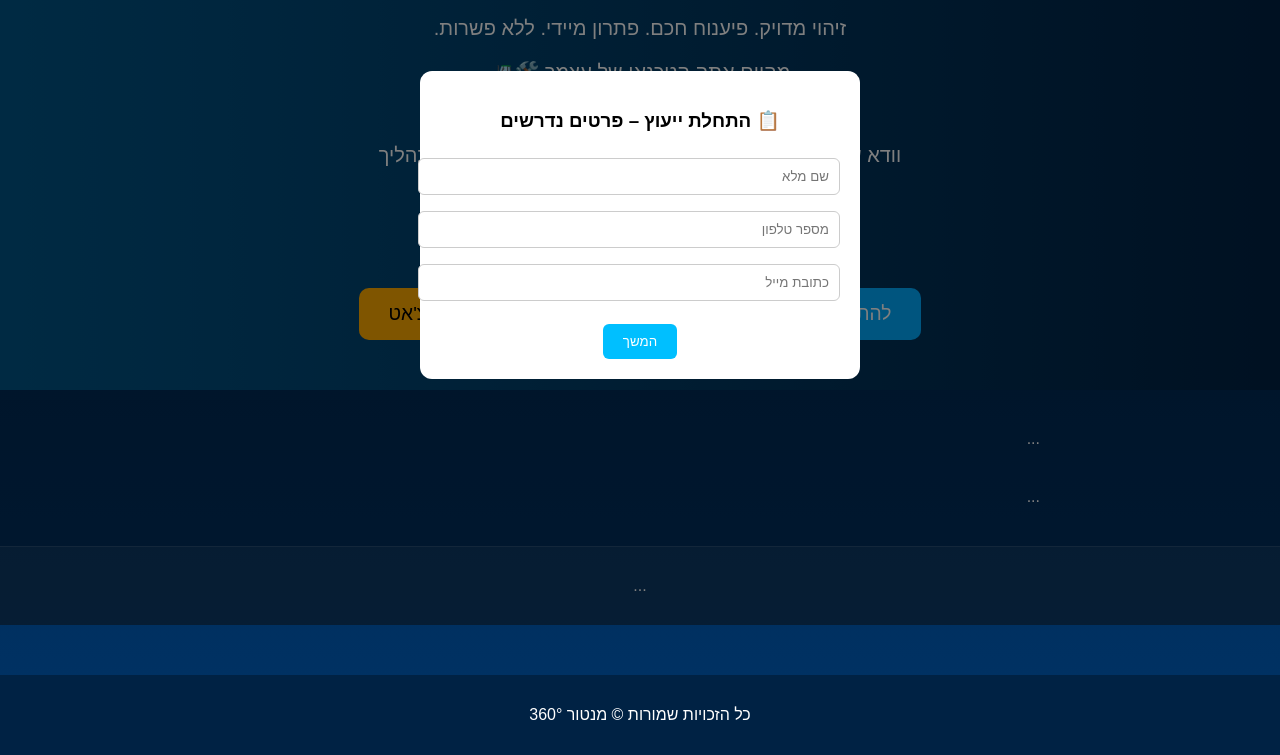
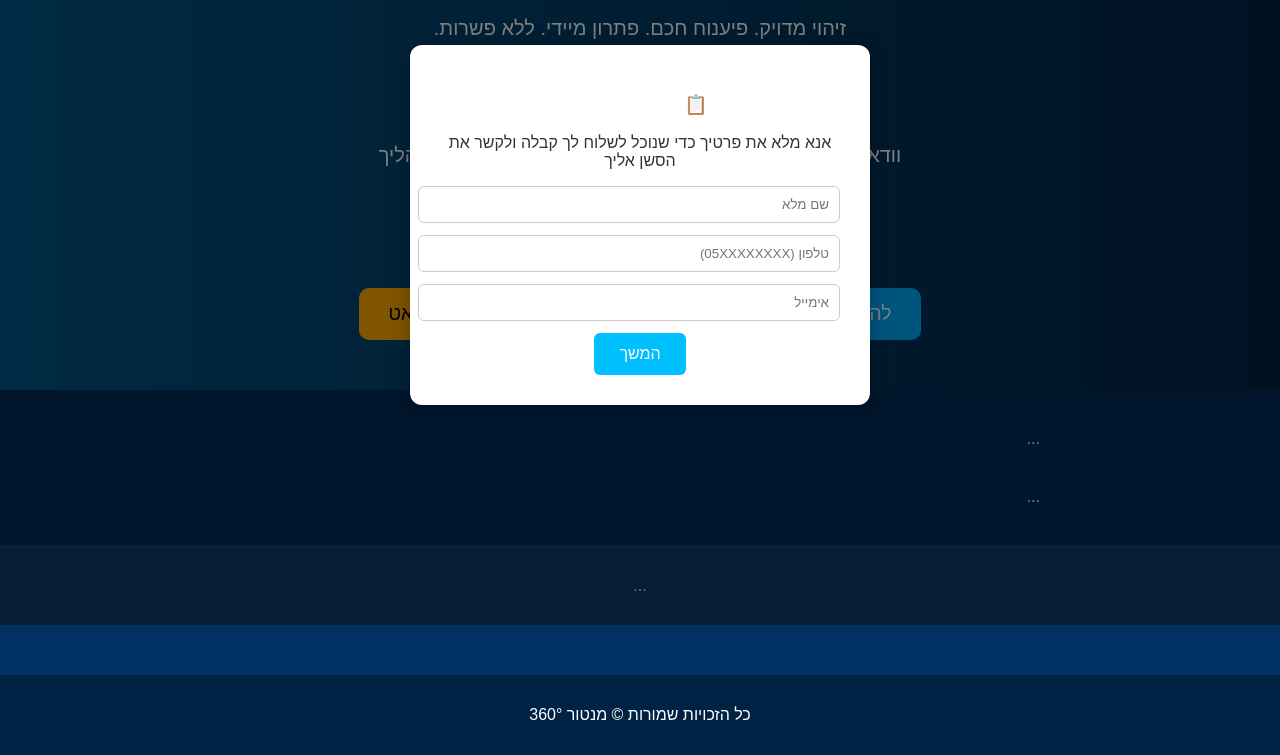
Before and after one commit to 360Mentor360/Mentor360v2, a website: page public/index.html in a window 1280 px wide. Both pictures are taken after a click on the button "להתחלת ייעוץ - ₪84.90". Shown: the part 175-930 px from the top of the page. Drawn offline with Linux system fonts and the light colour scheme.

Commit message:
Update index.html

```diff
--- a/public/index.html
+++ b/public/index.html
@@ -163,36 +163,39 @@
       background-color: rgba(0, 0, 0, 0.5);
       justify-content: center;
       align-items: center;
+      z-index: 9999;
     }
     .modal-content {
-      background: #ffffff;
-      color: black;
-      padding: 20px;
+      background: #fff;
+      padding: 30px;
       border-radius: 12px;
+      text-align: center;
       max-width: 400px;
       width: 90%;
-      text-align: center;
+      box-shadow: 0 0 20px rgba(0,0,0,0.3);
     }
     .modal-content input {
+      display: block;
       width: 100%;
       padding: 10px;
-      margin: 8px 0;
+      margin: 12px 0;
       border-radius: 6px;
       border: 1px solid #ccc;
     }
     .modal-content button {
-      margin-top: 15px;
-      padding: 10px 20px;
+      padding: 12px 25px;
       background-color: #00bfff;
       color: white;
       border: none;
       border-radius: 6px;
       cursor: pointer;
+      font-size: 16px;
     }
   </style>
 </head>
 <body>
 
+<!-- תפריט עליון -->
 <nav class="top-nav">
   <a href="index.html">🏠 בית</a>
   <a href="faq.html">❓ שאלות נפוצות</a>
@@ -224,12 +227,14 @@
   <p>כל הזכויות שמורות © מנטור 360°</p>
 </footer>
 
+<!-- טופס התחלה מודאלי -->
 <div id="userModal" class="modal">
   <div class="modal-content">
-    <h3>📋 התחלת ייעוץ – פרטים נדרשים</h3>
-    <input id="fullName" placeholder="שם מלא" required>
-    <input id="phone" placeholder="מספר טלפון" required>
-    <input id="email" placeholder="כתובת מייל" required>
+    <h3>📋 התחלת ייעוץ</h3>
+    <p style="color: #333">אנא מלא את פרטיך כדי שנוכל לשלוח לך קבלה ולקשר את הסשן אליך</p>
+    <input id="fullName" placeholder="שם מלא">
+    <input id="phone" placeholder="טלפון (05XXXXXXXX)">
+    <input id="email" placeholder="אימייל">
     <button onclick="submitUserForm()">המשך</button>
   </div>
 </div>
@@ -256,13 +261,23 @@
     return newId;
   }
 
+  function validatePhone(phone) {
+    return /^05\d{8}$/.test(phone);
+  }
+
+  function validateEmail(email) {
+    return /^[^\s@]+@[^\s@]+\.[^\s@]+$/.test(email);
+  }
+
   function submitUserForm() {
     const uid = getOrCreateUserId();
-    const fullName = document.getElementById('fullName').value;
-    const phone = document.getElementById('phone').value;
-    const email = document.getElementById('email').value;
+    const fullName = document.getElementById('fullName').value.trim();
+    const phone = document.getElementById('phone').value.trim();
+    const email = document.getElementById('email').value.trim();
 
-    if (!fullName || !phone || !email) return alert('אנא מלא את כל השדות');
+    if (!fullName || !phone || !email) return alert('יש למלא את כל השדות');
+    if (!validatePhone(phone)) return alert('מספר הטלפון שגוי. פורמט נדרש: 05XXXXXXXX');
+    if (!validateEmail(email)) return alert('כתובת מייל לא תקינה');
 
     fetch('/start-session-form', {
       method: 'POST',
```
